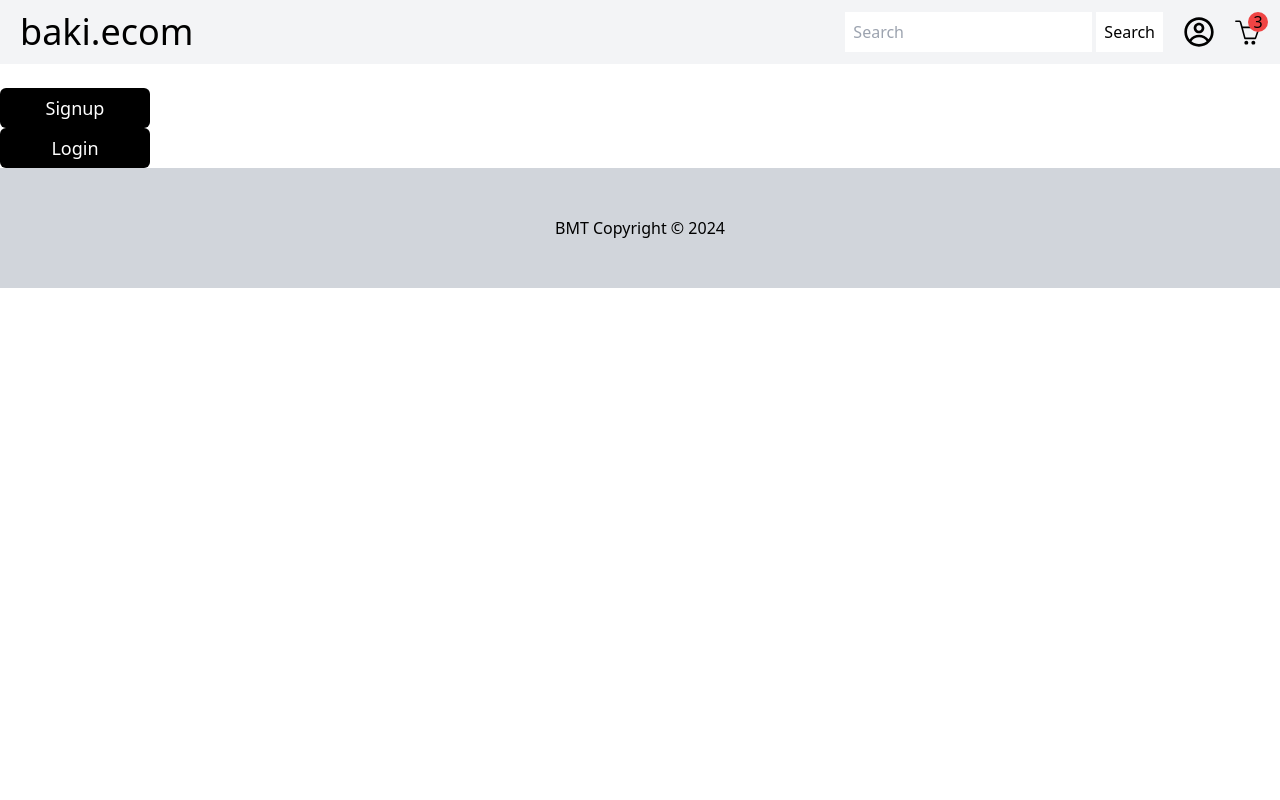
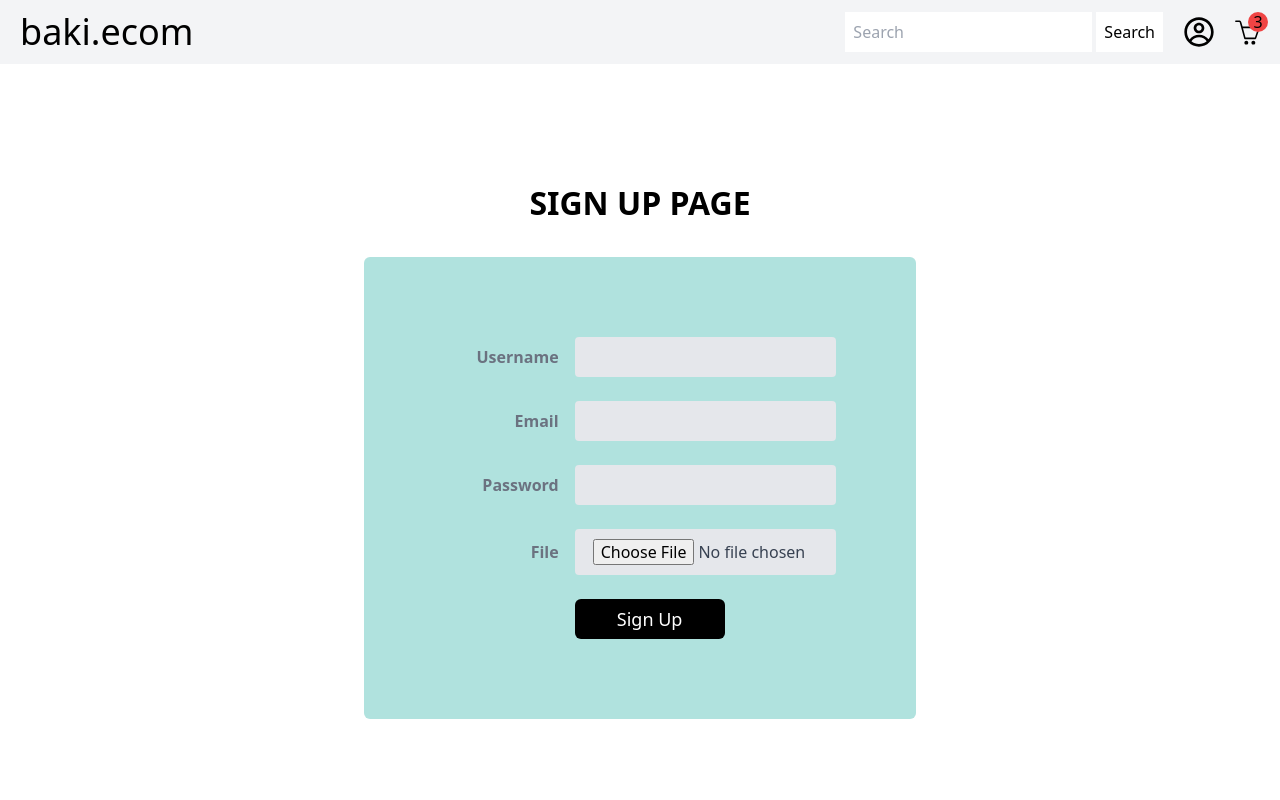
Before and after one commit to batuncer/Ecommercial-Frontend, a React (Create React App) app: page /signup in a window 1280 px wide. Shown: the top 800 px of the page. Built offline with nearby package versions, Linux system fonts and the light colour scheme.

Commit message:
react hook bug is solved

```diff
--- a/src/auth/util.js
+++ b/src/auth/util.js
@@ -1,13 +1,13 @@
 export const setSession = (token) => {
   if (token) {
-    localStorage.setItem("token", token);
+    localStorage.setItem("jwtToken", token);
   } else {
-    localStorage.removeItem("token");
+    localStorage.removeItem("jwtToken");
   }
 };
 
 export const fetchWithToken = async (url, options = {}) => {
-  const token = localStorage.getItem("token");
+  const token = localStorage.getItem("jwtToken");
   if (token) {
     options.headers = {
       ...options.headers,
--- a/src/components/auth-components/LoginForm.jsx
+++ b/src/components/auth-components/LoginForm.jsx
@@ -1,61 +1,68 @@
-import React, { useState } from "react";
+import React from 'react';
 import * as Yup from 'yup';
-import { yupResolver } from "@hookform/resolvers/yup"
-import { useForm } from "react-hook-form"
-import FormProvider from "../../hooks/Form-provider";
+import { yupResolver } from "@hookform/resolvers/yup";
+import { useForm, FormProvider } from "react-hook-form";
+import { Button } from "../Button";
 import RHFTextField from "../../hooks/RHFTextField";
-import { Button } from "../Button";
+import { useAuthContext } from '../../auth/useAuthContext';
 
-const LoginForm = ({ onSubmit }) => {
-    const [showPassword, setShowPassword] = useState(false);
-
+const LoginForm = () => {
+    const { login, token } = useAuthContext();
 
     const schema = Yup.object().shape({
-        username: Yup.string().max(255, "Max 255").required(),
+        username: Yup.string().required(),
         password: Yup.string().required()
-
-    })
-
-    // const defaultValues = {
-    //   username: 'baki',
-    //   password: '1234'
-    // }
-
-
+    });
 
     const methods = useForm({
-        resolver: yupResolver(schema),
-
+        resolver: yupResolver(schema)
     });
 
-    const {
-
-        handleSubmit,
-
-        formState: { isSubmitting, isValid },
-    } = methods;
-
-
-
-
-
+    const onSubmit = async (data) => {
+        try {
+            await login(data.username, data.password);
+        } catch (error) {
+            console.error("Login failed:", error);
+        }
+    };
 
     return (
-        <FormProvider methods={methods} onSubmit={handleSubmit(onSubmit)}>
-
-            <div>
-                Username:
-                <RHFTextField name='username' label='Username' />
-                <RHFTextField
-                    name='password'
-                    label='Password'
-                    type={showPassword ? 'text' : 'password'}
-                />
-                <Button name={"Login"} href={`/`} />
-            </div>
-        </FormProvider>
-
-    )
+        <div className="flex justify-center items-center h-screen " >
+            <FormProvider {...methods} >
+                <div style={{ display: 'flex', flexDirection: 'column', alignItems: 'center', justifyContent: 'center', maxWidth: 'sm', margin: 'auto' }}>
+                    <h1 style={{ fontSize: '2rem', fontWeight: 'bold' }}>LOGIN PAGE</h1>
+                    <form onSubmit={methods.handleSubmit(onSubmit)} className=" rounded-md p-20" style={{ margin: '30px', backgroundColor: 'rgb(190, 242, 189)' }}>
+                        <div className="md:flex md:items-center mb-6">
+                            <div className="md:w-1/3">
+                                <label className="block text-gray-500 font-bold md:text-right mb-1 md:mb-0 pr-4" htmlFor="inline-full-name">
+                                    User Name
+                                </label>
+                            </div>
+                            <div className="md:w-2/3">
+                                <RHFTextField name="username" id="inline-full-name" type="text" className="bg-gray-200 appearance-none border-2 border-gray-200 rounded w-full py-2 px-4 text-gray-700 leading-tight focus:outline-none focus:bg-white focus:border-purple-500" />
+                            </div>
+                        </div>
+                        <div className="md:flex md:items-center mb-6">
+                            <div className="md:w-1/3">
+                                <label className="block text-gray-500 font-bold md:text-right mb-1 md:mb-0 pr-4" htmlFor="inline-password">
+                                    Password
+                                </label>
+                            </div>
+                            <div className="md:w-2/3">
+                                <RHFTextField name="password" id="inline-password" type="password" placeholder="******************" className="bg-gray-200 appearance-none border-2 border-gray-200 rounded w-full py-2 px-4 text-gray-700 leading-tight focus:outline-none focus:bg-white focus:border-purple-500" />
+                            </div>
+                        </div>
+                        <div className="md:flex md:items-center">
+                            <div className="md:w-1/3"></div>
+                            <div className="md:w-2/3">
+                                <Button name="Login" type="submit" className="shadow bg-purple-500 hover:bg-purple-400 focus:shadow-outline focus:outline-none text-white font-bold py-2 px-4 rounded" />
+                            </div>
+                        </div>
+                    </form>
+                </div>
+            </FormProvider>
+        </div >
+    );
 }
 
-export default LoginForm
+export default LoginForm;
--- a/src/components/auth-components/SingUpForm.jsx
+++ b/src/components/auth-components/SingUpForm.jsx
@@ -1,76 +1,98 @@
-import React, { useState } from "react";
+import React, { useState } from 'react';
 import * as Yup from 'yup';
-import { yupResolver } from "@hookform/resolvers/yup"
-import { useForm } from "react-hook-form"
-import FormProvider from "../../hooks/Form-provider";
-import RHFTextField from "../../hooks/RHFTextField";
-import { Button } from "../Button";
-import { config } from "../../config";
+import { FormProvider, useForm } from 'react-hook-form';
+import { yupResolver } from '@hookform/resolvers/yup';
+import RHFTextField from '../../hooks/RHFTextField';
+import { Button } from '../Button';
+import { useAuthContext } from '../../auth/useAuthContext';
 
 
 const SignUpForm = () => {
-
-    const [showPassword, setShowPassword] = useState(false);
-    const schema = Yup.object().shape({
-        username: Yup.string().max(255, "Max 255").required(),
-        email: Yup.string().max(255, "Max 255").required(),
-        password: Yup.string().required(),
-        file: Yup.string().required()
-    })
-
+    const { register } = useAuthContext();
     const methods = useForm({
-        resolver: yupResolver(schema),
-
+        resolver: yupResolver(Yup.object().shape({
+            username: Yup.string().required(),
+            email: Yup.string().email().required(),
+            password: Yup.string().required(),
+            file: Yup.string().required()
+        }))
     });
 
     const {
-
+        reset,
+        setError,
         handleSubmit,
-
-        formState: { isSubmitting, isValid },
+        formState: { errors, isSubmitting },
     } = methods;
+    //const [error, setError] = useState('');
 
     const onSubmit = async (data) => {
         try {
-            const response = await fetch(`${config.api.url}/register`, {
-                method: "POST",
-                headers: {
-                    "Content-Type": "application/json",
-                },
-                body: JSON.stringify(data),
-            });
-
-            const result = await response.json();
-
-            if (response.ok) {
-                console.log(result.message);
-            } else {
-                console.error(result.error);
-            }
+            await register(data.email, data.password, data.username, data.avatar, data.role);
         } catch (error) {
-            console.error("Error during signup:", error);
+            setError('Registration failed. Please try again.');
         }
     };
+
     return (
-        <FormProvider methods={methods} onSubmit={handleSubmit(onSubmit)}>
+        <div className="flex justify-center items-center h-screen">
+            <FormProvider {...methods} >
+                <div style={{ display: 'flex', flexDirection: 'column', alignItems: 'center', justifyContent: 'center', maxWidth: 'sm', margin: 'auto' }}>
+                    <h1 style={{ fontSize: '2rem', fontWeight: 'bold' }}>SIGN UP PAGE</h1>
+                    <form onSubmit={methods.handleSubmit(onSubmit)} className=" rounded-md p-20" style={{ margin: '30px', backgroundColor: 'rgb(176, 226, 222)' }}>
 
-            <div>
-                <RHFTextField name='username' label='Username' />
-                <RHFTextField name='email' label='Email' />
-                <RHFTextField
-                    name='password'
-                    label='Password'
-                    type={showPassword ? 'text' : 'password'}
-                />
-                <RHFTextField name='file' label='Avatar' />
-                <Button name={"Signup"} />
-                <Button name={"Login"} href={`/login`} />
-
-            </div>
-
-        </FormProvider>
-
-    )
+                        <div className="md:flex md:items-center mb-6">
+                            <div className="md:w-1/3">
+                                <label className="block text-gray-500 font-bold md:text-right mb-1 md:mb-0 pr-4" htmlFor="username">
+                                    Username
+                                </label>
+                            </div>
+                            <div className="md:w-2/3">
+                                <RHFTextField name="username" id="username" type="text" className="bg-gray-200 appearance-none border-2 border-gray-200 rounded w-full py-2 px-4 text-gray-700 leading-tight focus:outline-none focus:bg-white focus:border-purple-500" />
+                            </div>
+                        </div>
+                        <div className="md:flex md:items-center mb-6">
+                            <div className="md:w-1/3">
+                                <label className="block text-gray-500 font-bold md:text-right mb-1 md:mb-0 pr-4" htmlFor="email">
+                                    Email
+                                </label>
+                            </div>
+                            <div className="md:w-2/3">
+                                <RHFTextField name="email" id="email" type="email" className="bg-gray-200 appearance-none border-2 border-gray-200 rounded w-full py-2 px-4 text-gray-700 leading-tight focus:outline-none focus:bg-white focus:border-purple-500" />
+                            </div>
+                        </div>
+                        <div className="md:flex md:items-center mb-6">
+                            <div className="md:w-1/3">
+                                <label className="block text-gray-500 font-bold md:text-right mb-1 md:mb-0 pr-4" htmlFor="password">
+                                    Password
+                                </label>
+                            </div>
+                            <div className="md:w-2/3">
+                                <RHFTextField name="password" id="password" type="password" className="bg-gray-200 appearance-none border-2 border-gray-200 rounded w-full py-2 px-4 text-gray-700 leading-tight focus:outline-none focus:bg-white focus:border-purple-500" />
+                            </div>
+                        </div>
+                        <div className="md:flex md:items-center mb-6">
+                            <div className="md:w-1/3">
+                                <label className="block text-gray-500 font-bold md:text-right mb-1 md:mb-0 pr-4" htmlFor="file">
+                                    File
+                                </label>
+                            </div>
+                            <div className="md:w-2/3">
+                                <RHFTextField name="file" id="file" type="file" className="bg-gray-200 appearance-none border-2 border-gray-200 rounded w-full py-2 px-4 text-gray-700 leading-tight focus:outline-none focus:bg-white focus:border-purple-500" />
+                            </div>
+                        </div>
+                        <div className="md:flex md:items-center">
+                            <div className="md:w-1/3"></div>
+                            <div className="md:w-2/3">
+                                {/* <Button name="Sign Up" className="shadow bg-purple-500 hover:bg-purple-400 focus:shadow-outline focus:outline-none text-white font-bold py-2 px-4 rounded" /> */}
+                                <button className="w-[150px] h-10 flex items-center justify-center text-lg bg-black text-white rounded-md" type='submit' >Sign Up</button>
+                            </div>
+                        </div>
+                    </form>
+                </div>
+            </FormProvider>
+        </div>
+    );
 }
 
-export default SignUpForm
+export default SignUpForm;
--- a/src/hooks/Form-provider.jsx
+++ b/src/hooks/Form-provider.jsx
@@ -1,11 +1,12 @@
-import { FormProvider as Form, UseFormReturn } from 'react-hook-form';
+import React from 'react';
+import { FormProvider as Form } from 'react-hook-form';
 
-
-
-export default function FormProvider({ children, onSubmit, methods }) {
+const FormProvider = ({ children, methods }) => {
     return (
         <Form {...methods}>
-            <form onSubmit={onSubmit}>{children}</form>
+            <form onSubmit={methods.handleSubmit}>{children}</form>
         </Form>
     );
 }
+
+export default FormProvider;
--- a/src/hooks/RHFTextField.jsx
+++ b/src/hooks/RHFTextField.jsx
@@ -1,8 +1,8 @@
+import React from 'react';
 import { useFormContext, Controller } from 'react-hook-form';
 
-
-export default function RHFTextField({ name, ...other }) {
-    const { control, setValue } = useFormContext();
+const RHFTextField = ({ name, ...other }) => {
+    const { control } = useFormContext();
 
     return (
         <Controller
@@ -16,10 +16,10 @@ export default function RHFTextField({ name, ...other }) {
                     error={!!error}
                     helperText={error?.message}
                     {...other}
-
                 />
-
             )}
         />
     );
 }
+
+export default RHFTextField;
--- a/src/index.js
+++ b/src/index.js
@@ -4,9 +4,12 @@ import "./index.css";
 import App from "./App";
 import { Provider } from "react-redux";
 import { store } from "./redux/store";
+import { AuthProvider } from "./auth/jwt-context";
 const root = ReactDOM.createRoot(document.getElementById("root"));
 root.render(
   <Provider store={store}>
-    <App />
+    <AuthProvider>
+      <App />
+    </AuthProvider>
   </Provider>
 );
--- a/src/layout/Header.jsx
+++ b/src/layout/Header.jsx
@@ -15,8 +15,8 @@ const Header = () => {
             url: "/login"
         },
         {
-            name: "Singup",
-            url: "/singup"
+            name: "Signup",
+            url: "/signup"
         },
         {
             name: 'Profile',
@@ -67,6 +67,7 @@ const Header = () => {
                 </div>
             </div>
         </div>
+
     );
 };
 
--- a/src/pages/Home.jsx
+++ b/src/pages/Home.jsx
@@ -1,15 +1,25 @@
-import React, { useEffect } from "react";
+import React, { useEffect, useState } from "react";
 import { useDispatch, useSelector } from "react-redux";
 import { getProducts } from "../redux/productSlice";
 import ProductCard from "../components/ProductCard";
 
 const Home = () => {
     const dispatch = useDispatch();
-    const { products, loading } = useSelector(state => state.products);
+    const { products, totalPages } = useSelector((state) => state.products);
+    const [currentPage, setCurrentPage] = useState(1);
 
     useEffect(() => {
-        dispatch(getProducts())
-    }, [dispatch])
+        dispatch(getProducts(currentPage));
+    }, [dispatch, currentPage]);
+
+    const handleNextPage = () => {
+        setCurrentPage((prevPage) => prevPage + 1);
+    };
+
+    const handlePrevPage = () => {
+        setCurrentPage((prevPage) => prevPage - 1)
+    };
+
     return (
         <>
             <div className="flex items-center justify-center gap-5 my-10 h-auto">
@@ -19,22 +29,34 @@ const Home = () => {
                     style={{ width: '1500px', height: 'auto' }}
                 />
             </div>
-
-            {
-                loading ? "Loading..." : <div>
-                    {
-                        products && <div className="flex items-center justify-center gap-5 my-5 flex-wrap">
-                            {
-                                products.map((product, i) => (
-                                    <ProductCard product={product} key={i} />
-                                ))
-                            }
-                        </div>
-                    }
-                </div >
-            }
+            <div style={{ fontSize: '2rem', color: 'white', fontWeight: 'bold', textAlign: 'center', margin: "10px", backgroundColor: 'rgb(148 163 184)' }}>
+                PRODUCTS
+            </div>
+            {products && (
+                <div className="flex items-center justify-center gap-5 my-5 flex-wrap">
+                    {products.map((product, i) => (
+                        <ProductCard product={product} key={i} />
+                    ))}
+                </div>
+            )}
+            <div className="flex justify-center my-5">
+                <button
+                    onClick={handlePrevPage}
+                    disabled={currentPage === 1}
+                    className="mr-3 px-4 py-2 bg-gray-200"
+                >
+                    Prev
+                </button>
+                <button
+                    onClick={handleNextPage}
+                    disabled={currentPage === totalPages}
+                    className="px-4 py-2 bg-gray-200"
+                >
+                    Next
+                </button>
+            </div>
         </>
-    )
-}
+    );
+};
 
 export default Home;
```
Also changed, not shown: src/auth/jwt-context.jsx (+5 -5 lines), src/redux/productSlice.js (+13 -5 lines).
